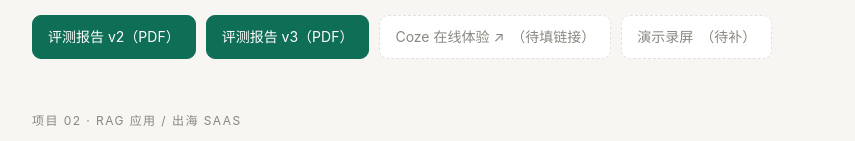
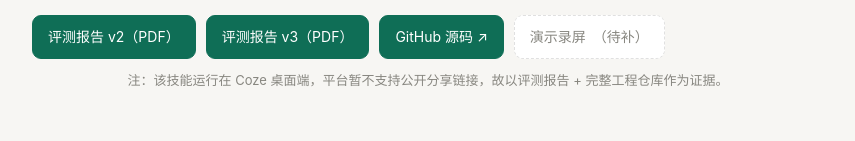
Before and after one commit to learning-ai-product/portfolio, a plain HTML site: page index.html in a window 1280 px wide. Shown: the part 3020-3161 px from the top of the page, without its empty margins (212-1067 px from the left). Drawn offline with Linux system fonts and the light colour scheme.

Commit message:
portfolio: 医者AI区块移除不可用的Coze链接，新增GitHub源码入口与说明

```diff
--- a/index.html
+++ b/index.html
@@ -224,9 +224,10 @@ footer{margin-top:60px;padding-top:24px;border-top:1px solid var(--line);font-si
   <div class="links">
     <a class="btn primary" href="reports/yizhe-ai-eval-v2.pdf" target="_blank">评测报告 v2（PDF）</a>
     <a class="btn primary" href="reports/yizhe-ai-eval-v3.pdf" target="_blank">评测报告 v3（PDF）</a>
-    <a class="btn pending" href="#" onclick="return false">Coze 在线体验 ↗ <span style="color:var(--ink3)">（待填链接）</span></a>
+    <a class="btn primary" href="https://github.com/learning-ai-product/2026-Q3-diabetes-skill-iteration" target="_blank">GitHub 源码 ↗</a>
     <a class="btn pending" href="#" onclick="return false">演示录屏 <span style="color:var(--ink3)">（待补）</span></a>
   </div>
+  <p class="cap" style="margin-top:10px">注：该技能运行在 Coze 桌面端，平台暂不支持公开分享链接，故以评测报告 + 完整工程仓库作为证据。</p>
 </section>
 
 <!-- ================= 项目二 ================= -->
```
